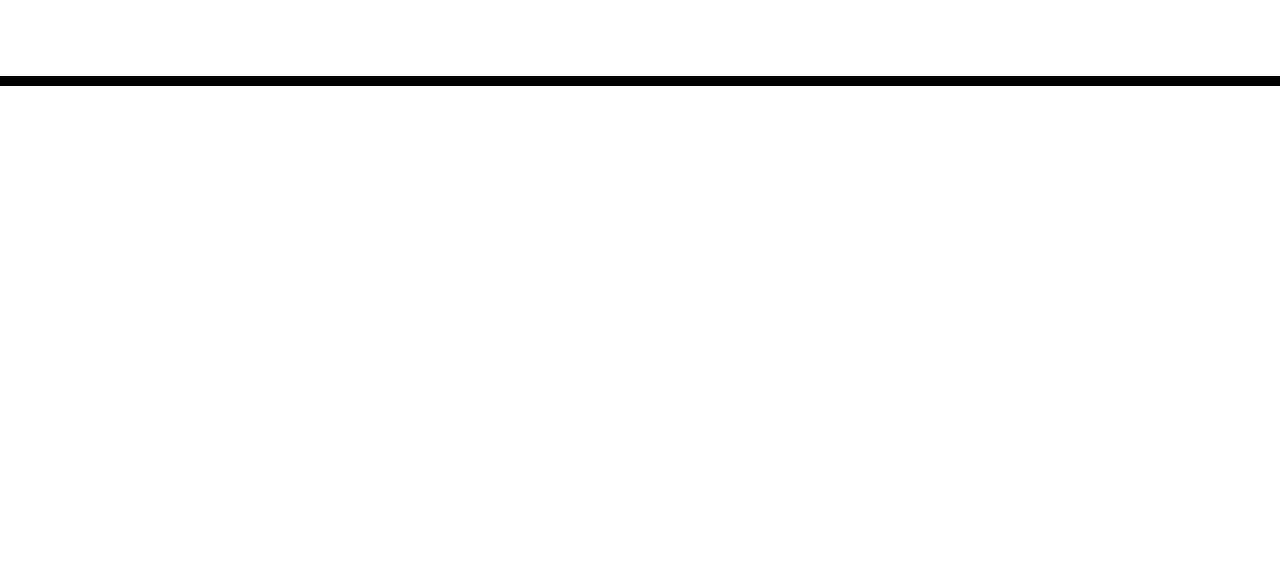
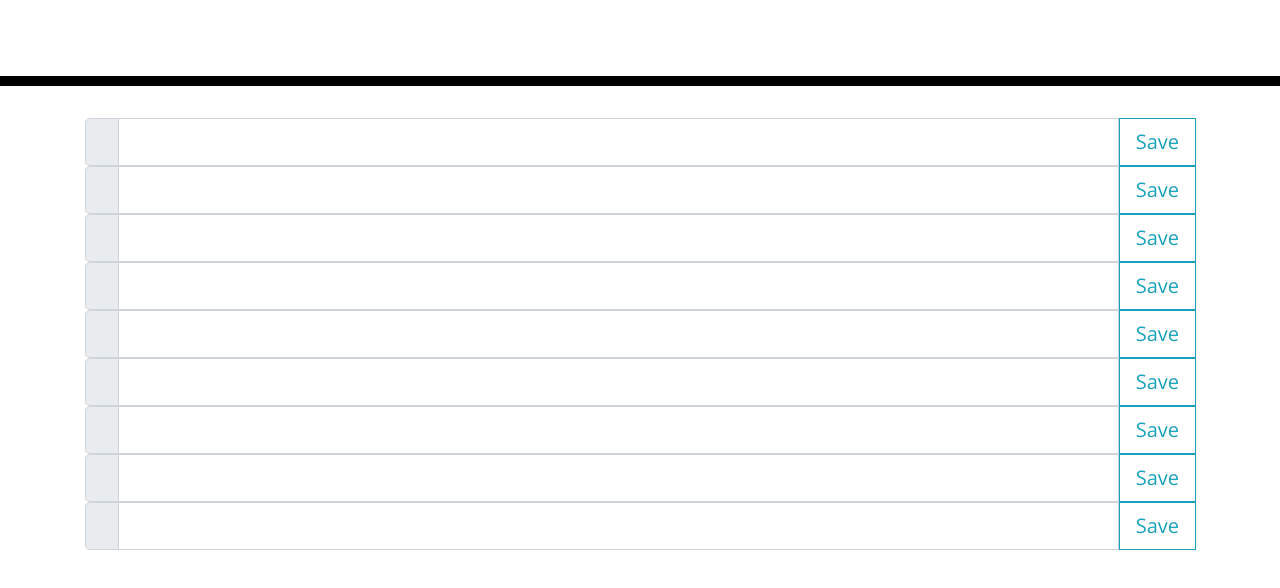
Before and after one commit to mahbub798/05_Day_Planner_MR, a plain HTML site: page index.html in a window 1280 px wide. Shown: the part 182-770 px from the top of the page. Drawn offline with nearby package versions, Linux system fonts and the light colour scheme.

Commit message:
index.html updated and script.js file created

```diff
--- a/index.html
+++ b/index.html
@@ -30,9 +30,100 @@
     </header>
     <div class="container">
       <!-- Timeblocks go here -->
+      <!-- 9 AM -->
+      <div class="input-group input-group-lg HourRow" id="9 AM">
+        <div class="input-group-prepend">
+          <span class="input-group-text Hour" id="inputGroup-sizing-lg span-0"></span>
+        </div>
+        <input type="text" id = "0" name="9am-todo" class="form-control HourForm" aria-label="Sizing example input" aria-describedby="inputGroup-sizing-lg">
+        <div class="input-group-prepend">
+          <button class="btn btn-outline-info" type="button" id="saveToDo-0">Save</button>
+        </div>
+      </div>
+      <!-- 10 AM -->
+      <div class="input-group input-group-lg HourRow" id="10 AM">
+        <div class="input-group-prepend">
+          <span class="input-group-text Hour" id="inputGroup-sizing-lg span-1"></span>
+        </div>
+        <input type="text" id = "1" name="10am-todo" class="form-control HourForm" aria-label="Sizing example input" aria-describedby="inputGroup-sizing-lg">
+        <div class="input-group-prepend">
+          <button class="btn btn-outline-info" type="button" id="saveToDo-1">Save</button>
+        </div>
+      </div>
+      <!-- 11 AM -->
+      <div class="input-group input-group-lg HourRow" id="11 AM">
+        <div class="input-group-prepend">
+          <span class="input-group-text Hour" id="inputGroup-sizing-lg span-2"></span>
+        </div>
+        <input type="text" id = "2" name="11am-todo" class="form-control HourForm" aria-label="Sizing example input" aria-describedby="inputGroup-sizing-lg">
+        <div class="input-group-prepend">
+          <button class="btn btn-outline-info" type="button" id="saveToDo-2">Save</button>
+        </div>
+      </div>
+      <!-- 12 PM -->
+      <div class="input-group input-group-lg HourRow" id="12 PM">
+        <div class="input-group-prepend">
+          <span class="input-group-text Hour" id="inputGroup-sizing-lg span-3"></span>
+        </div>
+        <input type="text" id = "3" name="12PM-todo" class="form-control HourForm" aria-label="Sizing example input" aria-describedby="inputGroup-sizing-lg">
+        <div class="input-group-prepend">
+          <button class="btn btn-outline-info" type="button" id="saveToDo-3">Save</button>
+        </div>
+      </div>
+      <!-- 1 PM -->
+      <div class="input-group input-group-lg HourRow" id="1 PM">
+        <div class="input-group-prepend">
+          <span class="input-group-text Hour" id="inputGroup-sizing-lg span-4"></span>
+        </div>
+        <input type="text" id = "4" name="1PM-todo" class="form-control HourForm" aria-label="Sizing example input" aria-describedby="inputGroup-sizing-lg">
+        <div class="input-group-prepend">
+          <button class="btn btn-outline-info" type="button" id="saveToDo-4">Save</button>
+        </div>
+      </div>
+      <!-- 2 PM -->
+      <div class="input-group input-group-lg HourRow" id="2 PM">
+        <div class="input-group-prepend">
+          <span class="input-group-text Hour" id="inputGroup-sizing-lg span-5"></span>
+        </div>
+        <input type="text" id = "5" name="2PM-todo" class="form-control HourForm" aria-label="Sizing example input" aria-describedby="inputGroup-sizing-lg">
+        <div class="input-group-prepend">
+          <button class="btn btn-outline-info" type="button" id="saveToDo-5">Save</button>
+        </div>
+      </div>
+      <!-- 3 PM -->
+      <div class="input-group input-group-lg HourRow" id="3 PM">
+        <div class="input-group-prepend">
+          <span class="input-group-text Hour" id="inputGroup-sizing-lg span-6"></span>
+        </div>
+        <input type="text" id = "6" name="3PM-todo" class="form-control HourForm" aria-label="Sizing example input" aria-describedby="inputGroup-sizing-lg">
+        <div class="input-group-prepend">
+          <button class="btn btn-outline-info" type="button" id="saveToDo-6">Save</button>
+        </div>
+      </div>
+      <!-- 4 PM -->
+      <div class="input-group input-group-lg HourRow" id="4 PM">
+        <div class="input-group-prepend">
+          <span class="input-group-text Hour" id="inputGroup-sizing-lg span-7"></span>
+        </div>
+        <input type="text" id = "7" name="4PM-todo" class="form-control HourForm" aria-label="Sizing example input" aria-describedby="inputGroup-sizing-lg">
+        <div class="input-group-prepend">
+          <button class="btn btn-outline-info" type="button" id="saveToDo-7">Save</button>
+        </div>
+      </div>
+      <!-- 5 PM -->
+      <div class="input-group input-group-lg HourRow" id="5 PM">
+        <div class="input-group-prepend">
+          <span class="input-group-text Hour" id="inputGroup-sizing-lg span-8"></span>
+        </div>
+        <input type="text" id = "8" name="5PM-todo" class="form-control HourForm" aria-label="Sizing example input" aria-describedby="inputGroup-sizing-lg">
+        <div class="input-group-prepend">
+          <button class="btn btn-outline-info" type="button" id="saveToDo-8">Save</button>
+        </div>
+      </div>
     </div>
 
     <script src="https://code.jquery.com/jquery-3.4.1.min.js"></script>
     <script src="https://cdnjs.cloudflare.com/ajax/libs/moment.js/2.24.0/moment.min.js"></script>
+    <script src="./script.js"></script>
   </body>
 </html>
```
Also changed, not shown: script.js (added).
